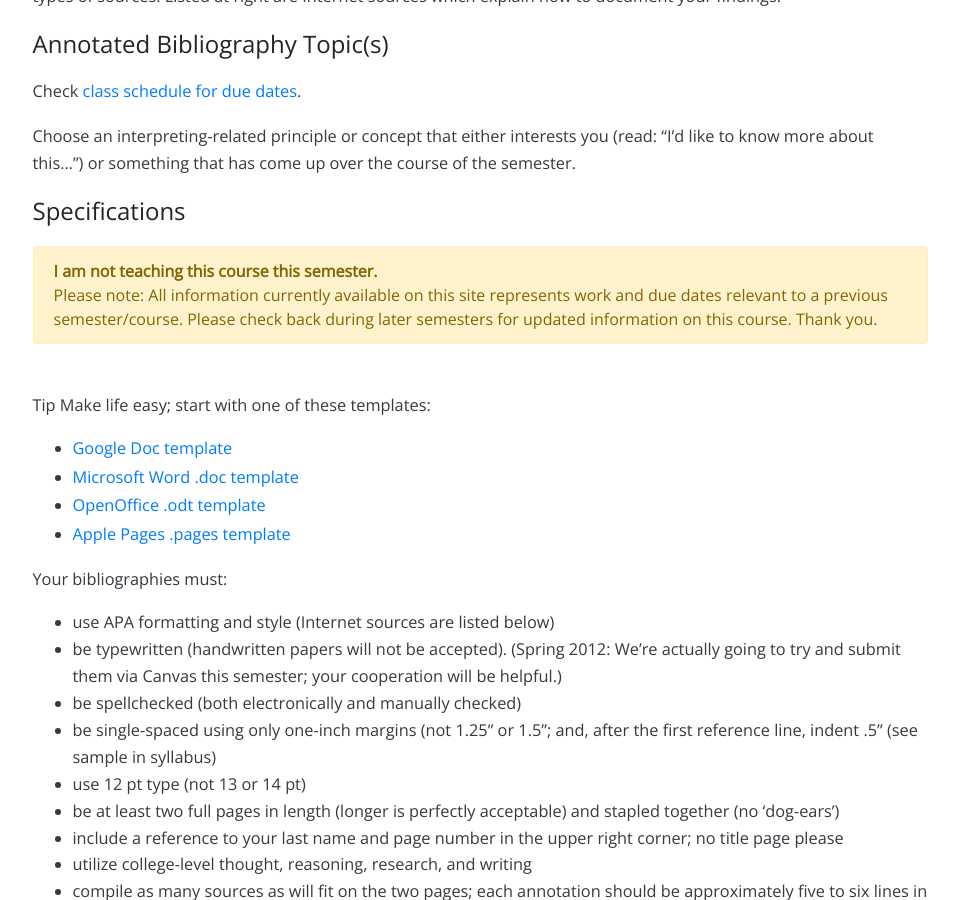
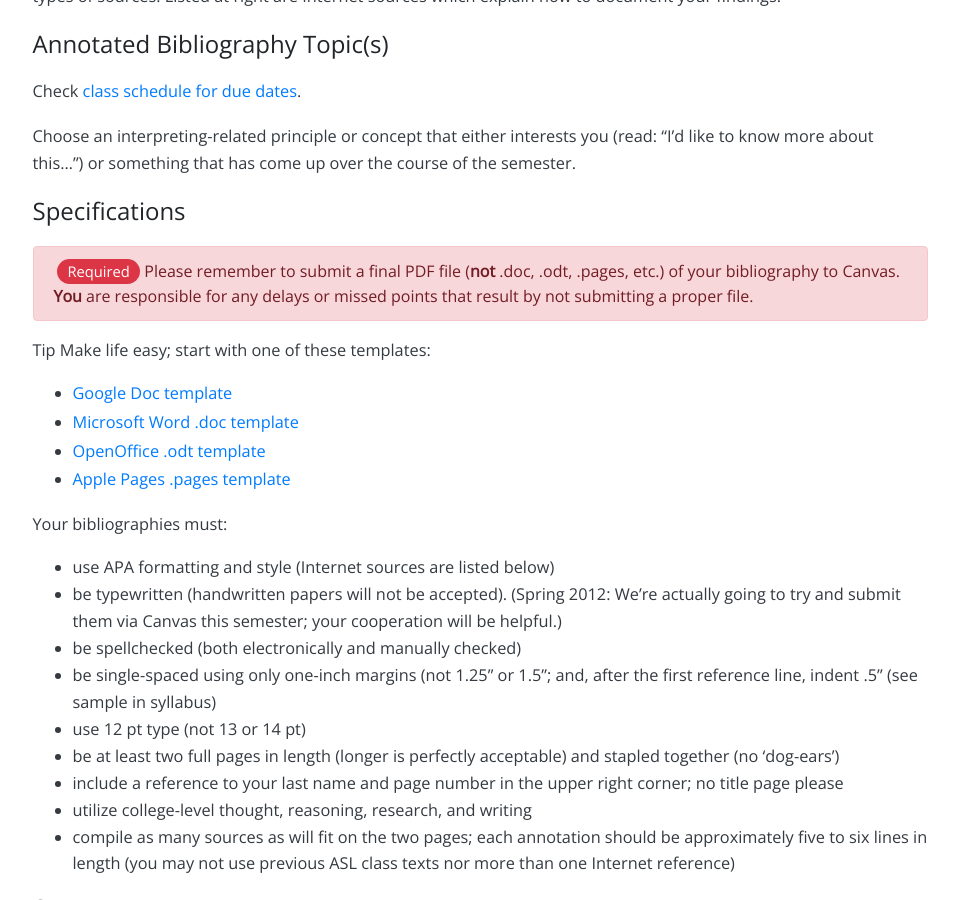
Before and after one commit to intrpr/jekyll-portfol-test, a Jekyll site: the page built from _posts/2019-06-09-writing-sign-to-spoken-english.md, in a window 1280 px wide and 900 px high, scrolled down 2253 px. Shown: the whole window, without its empty margins (160-1119 px from the left). Built offline with Jekyll 4.4.1, drawn with Linux system fonts in a browser that asks for light colours; nearby versions of some CDN libraries; our own code applies the rules of GitHub Pages for plain Markdown files; comment, search, counter and statistics services are not loaded.

Commit message:
Update 2019-06-09-writing-sign-to-spoken-english.md

```diff
--- a/_posts/2019-06-09-writing-sign-to-spoken-english.md
+++ b/_posts/2019-06-09-writing-sign-to-spoken-english.md
@@ -54,7 +54,7 @@ Choose an interpreting-related principle or concept that either interests you (r
 
 ## Specifications
 
-{% include not-teaching.html %}
+{% include submit-pdf.html %}
 
 Tip Make life easy; start with one of these templates:
 * [Google Doc template](http://)
```
